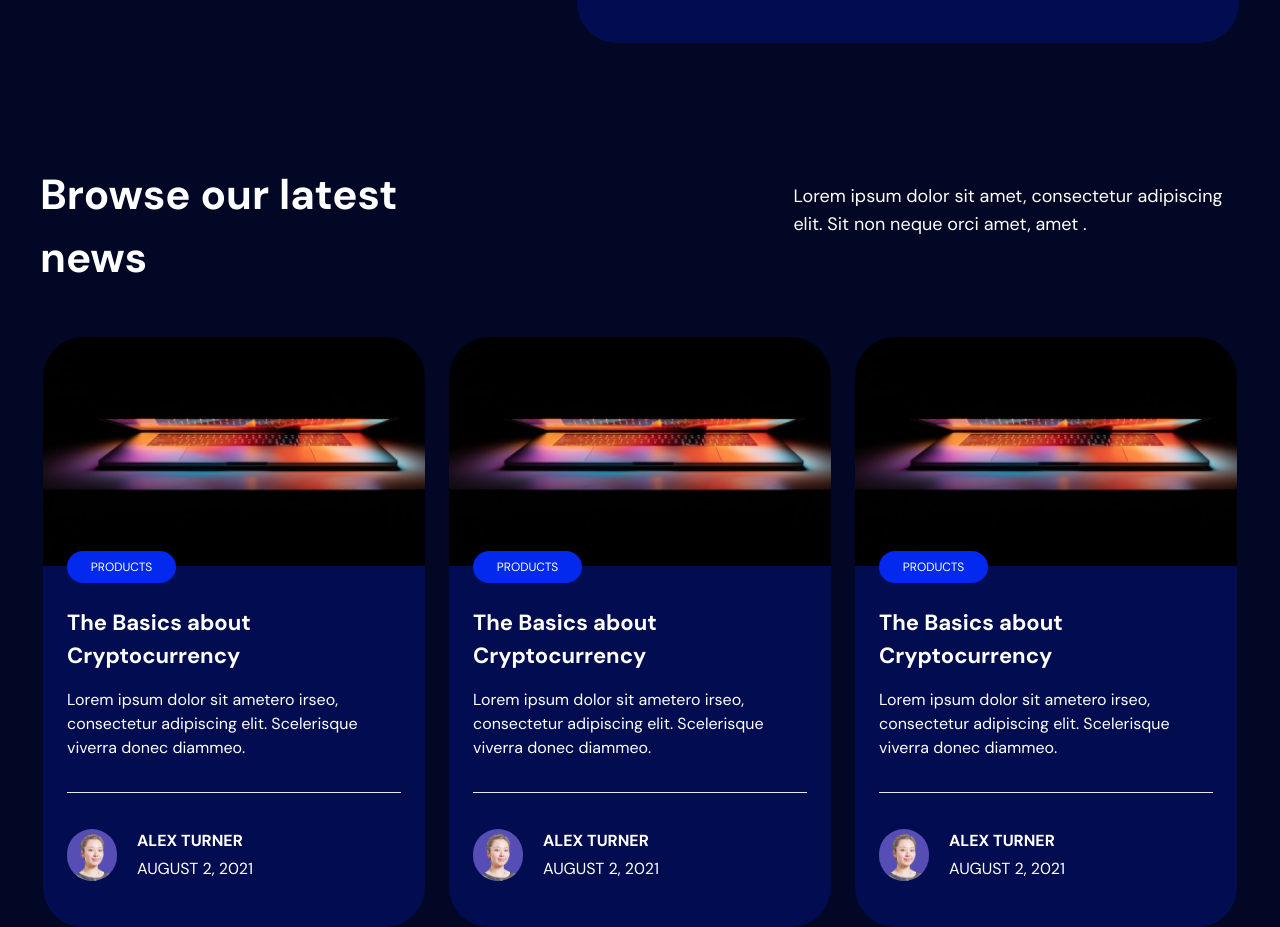
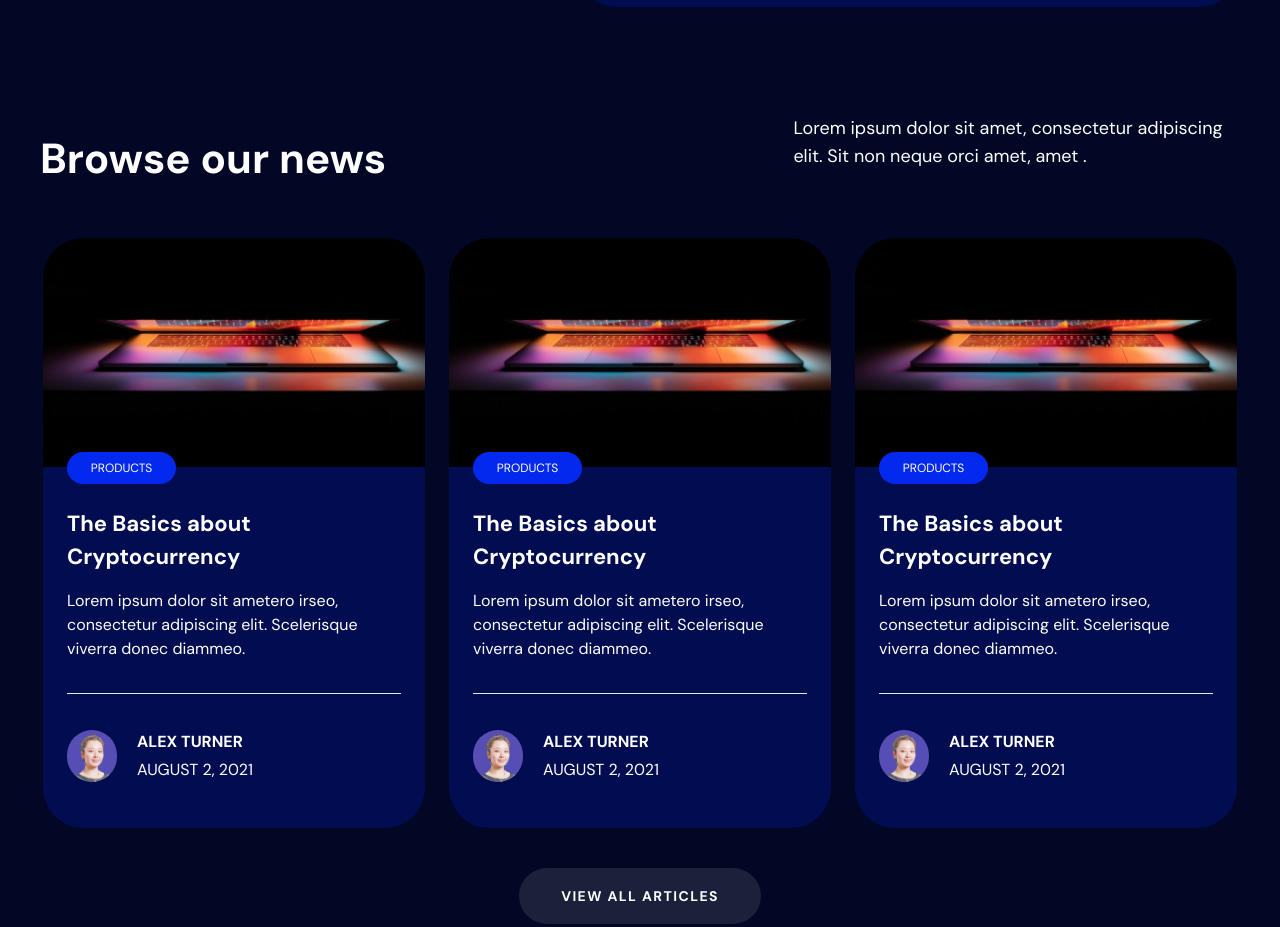
Before and after one commit to juliuscaezarff/Finance-Flow, a Next.js app: page / in a window 1280 px wide. Shown: the part 5040-5967 px from the top of the page. Built offline with nearby package versions, Linux system fonts and the light colour scheme.

Commit message:
refactor: correção no texto de introdução

```diff
--- a/src/components/Organisms/HomeBenefitsSection/index.tsx
+++ b/src/components/Organisms/HomeBenefitsSection/index.tsx
@@ -10,7 +10,7 @@ export const HomeBenefitsSection = () => {
         <CompanySection text='Finance flow has been featured on'/>
 
         <div className="lg:flex lg:flex-col lg:items-center lg:justify-center lg:w-[740px] mt-[64px]">
-          <h1 className="font-sans font-bold text-3xl w-[273px] lg:w-[534px] lg:text-[42px]">
+          <h1 className="font-sans font-bold text-3xl w-[273px] lg:w-[545px] lg:text-[42px]">
             Build your crypto portfolio
           </h1>
           <p className="font-sans text-base w-[314px] lg:w-[496px] lg:text-center mt-4">
--- a/src/components/Organisms/HomeBlogSection/index.tsx
+++ b/src/components/Organisms/HomeBlogSection/index.tsx
@@ -6,7 +6,7 @@ export const HomeBlogSection = () => {
     <section className="container">
       <div  className="flex flex-col lg:flex-row lg:items-center lg:justify-center lg:gap-[300px] mt-10">
         <h2 className="font-sans text-[28px] lg:text-[42px] font-bold w-[300px] lg:w-[468px] mt-20">
-          Browse our latest news
+          Browse our news
         </h2>
         <p className="font-sans text-base lg:text-lg font-normal w-[330px] lg:w-[461px] mt-4 lg:mt-12">
           Lorem ipsum dolor sit amet, consectetur adipiscing elit. Sit non neque
```
